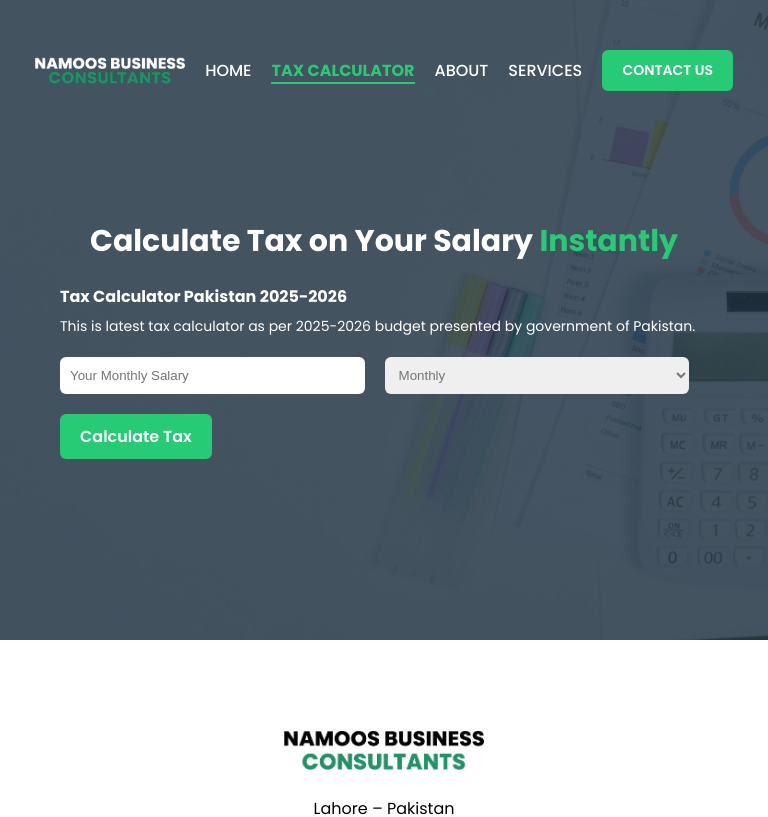
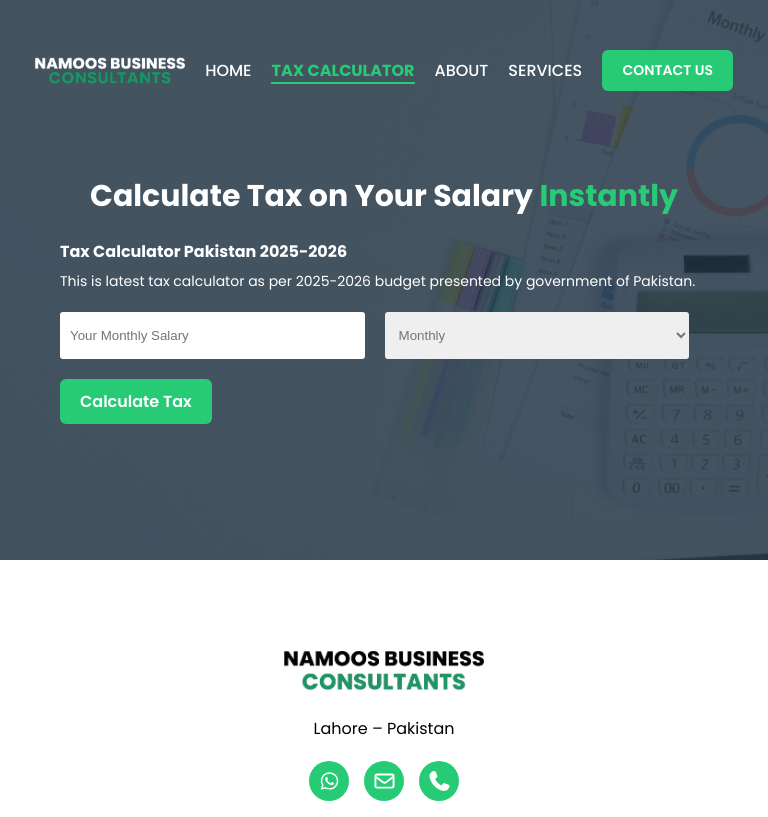
Before and after one commit to hassammd/namoos-consultants, a React (Vite) app: page /tax_calculator in a window 768 px wide. Shown: the top 817 px of the page. Built offline with nearby package versions, Linux system fonts and the light colour scheme.

Commit message:
responsiveness

```diff
--- a/src/Components/Header/Header.module.css
+++ b/src/Components/Header/Header.module.css
@@ -58,7 +58,7 @@
 }
 @media screen and (max-width: 1199px) {
   .video_wrapper {
-    height: 100vh;
+    height: auto;
   }
   .header_wrapper {
     width: 100%;
--- a/src/Components/TaxCalculator/TaxCalculator.module.css
+++ b/src/Components/TaxCalculator/TaxCalculator.module.css
@@ -28,13 +28,13 @@
 
 .Calculator form input,
 .Calculator form select {
-  padding: 10px 10px;
+  padding: 15px 10px;
   border: 1px solid #e6e6fa;
   outline: none;
   color: #757575;
   outline: none;
   border: none;
-  border-radius: 6px;
+  border-radius: 3px;
 }
 .Calculator form input::placeholder {
   color: #757575;
@@ -120,6 +120,9 @@
 }
 
 @media screen and (max-width: 1199px) {
+  .Calculator {
+    height: auto;
+  }
 }
 @media screen and (max-width: 991px) {
   .TaxCalculator_section .noTax {
--- a/src/Pages/TaxCalculate/TaxCalculater.module.css
+++ b/src/Pages/TaxCalculate/TaxCalculater.module.css
@@ -22,10 +22,13 @@
   opacity: 80%;
 }
 @media screen and (max-width: 1400px) {
+  .TaxCalculate {
+    height: 90vh;
+  }
 }
 @media screen and (max-width: 1199px) {
   .TaxCalculate {
-    height: 80vh;
+    height: 70vh;
   }
 }
 @media screen and (max-width: 767px) {
@@ -37,9 +40,9 @@
   }
 }
 
-@media screen and (min-width: 480px) and (max-width: 1040px) and (orientation: landscape) {
+@media screen and (min-width: 393px) and (max-width: 852px) and (orientation: landscape) {
   .TaxCalculate {
-    height: auto;
+    height: 70vh;
     font-size: 14px;
     padding: 10px;
   }
```
